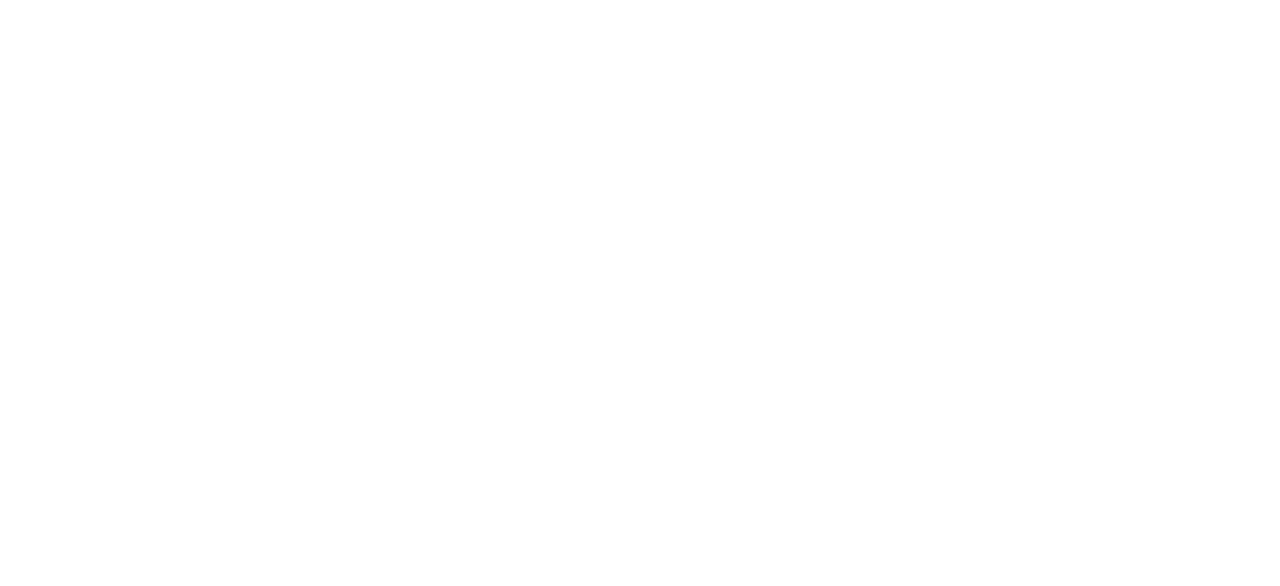
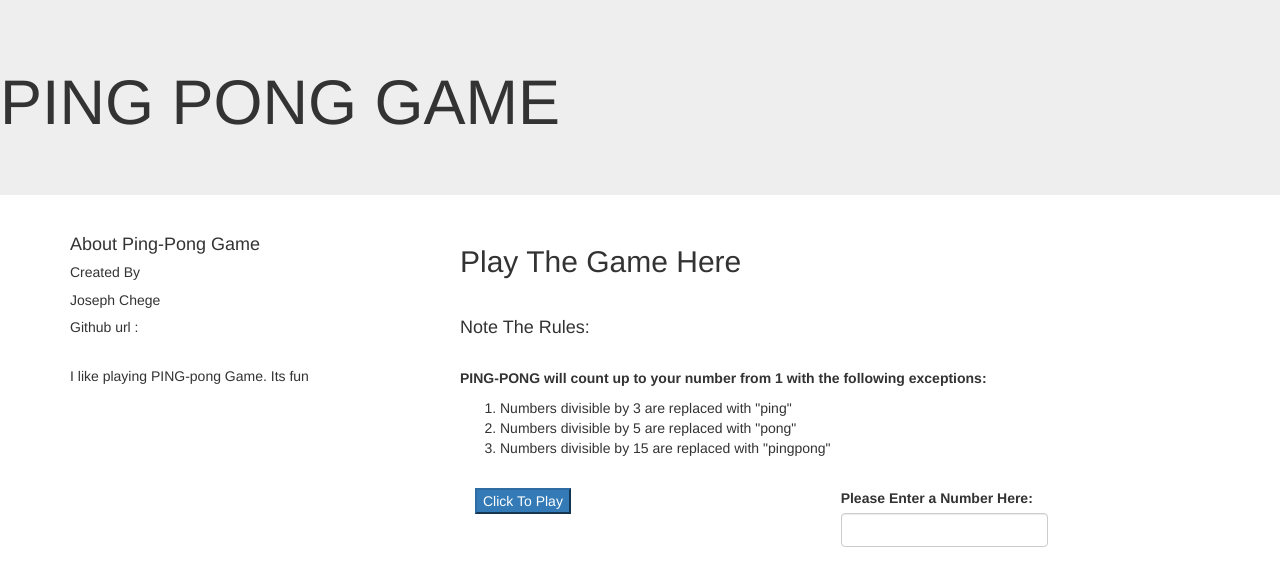
Before and after one commit to Chege-Joseph08/Ping-Pong-Game, a plain HTML site: page index.html in a window 1280 px wide. Drawn offline with nearby package versions, Linux system fonts and the light colour scheme.

Commit message:
Modified index.html

```diff
--- a/index.html
+++ b/index.html
@@ -2,9 +2,58 @@
 <html>
   <head>
     <meta charset="utf-8">
-    <title></title>
+    <link rel="stylesheet" href="css/bootstrap.css">
+    <link rel="stylesheet" href="css/styles.css">
+    <script type="text/javascript" src="js/jquery-3.2.1.js"></script>
+    <script type="text/javascript" src="js/scripts.js"></script>
+
+    <title>Ping-Pong-Game</title>
   </head>
   <body>
-
+    <div class="jumbotron">
+      <h1 class="text-ceenter">PING PONG GAME</h1>
+    </div>
+    <div class="container">
+      <div class="row">
+        <div class="col-md-4">
+          <div class="sidebar">
+            <h4>About Ping-Pong Game</h4>
+            <h5>Created By</h5>
+            <p>Joseph Chege</p>
+            <h5>Github url :</h5>
+            <a href=""></a>
+            <div class="sidebar-2">
+              <img src="img/" alt="">
+              <img src="img/" alt="">
+              <p>I like playing PING-pong Game. Its fun</p>
+            </div>
+          </div>
+        </div>
+    <div class="col-md-7">
+      <div class="game">
+        <h2>Play The Game Here</h2>
+        <br>
+        <h4>Note The Rules:</h4>
+        </br>
+        <p><b>PING-PONG will count up to your number from 1 with the following exceptions:</b></p>
+        <ol>
+          <li>Numbers divisible by 3 are replaced with "ping"</li>
+          <li>Numbers divisible by 5 are replaced with "pong"</li>
+          <li>Numbers divisible by 15 are replaced with "pingpong"</li>
+        </ol>
+        <br>
+        <form class="form-inline" id="formInput">
+          <div class="form-group">
+            <label for="Number Entry">Please Enter a Number Here:</label></br>
+            <input type="number" class="form-control" id="numberEntry">
+          </div>
+          <div class="col-md-7">
+            <button type="submit" class="btn-primary">Click To Play</button>
+          </div>
+        </form>
+      </div>
+    </div>
+      </div>
+    </div>
   </body>
 </html>
```
